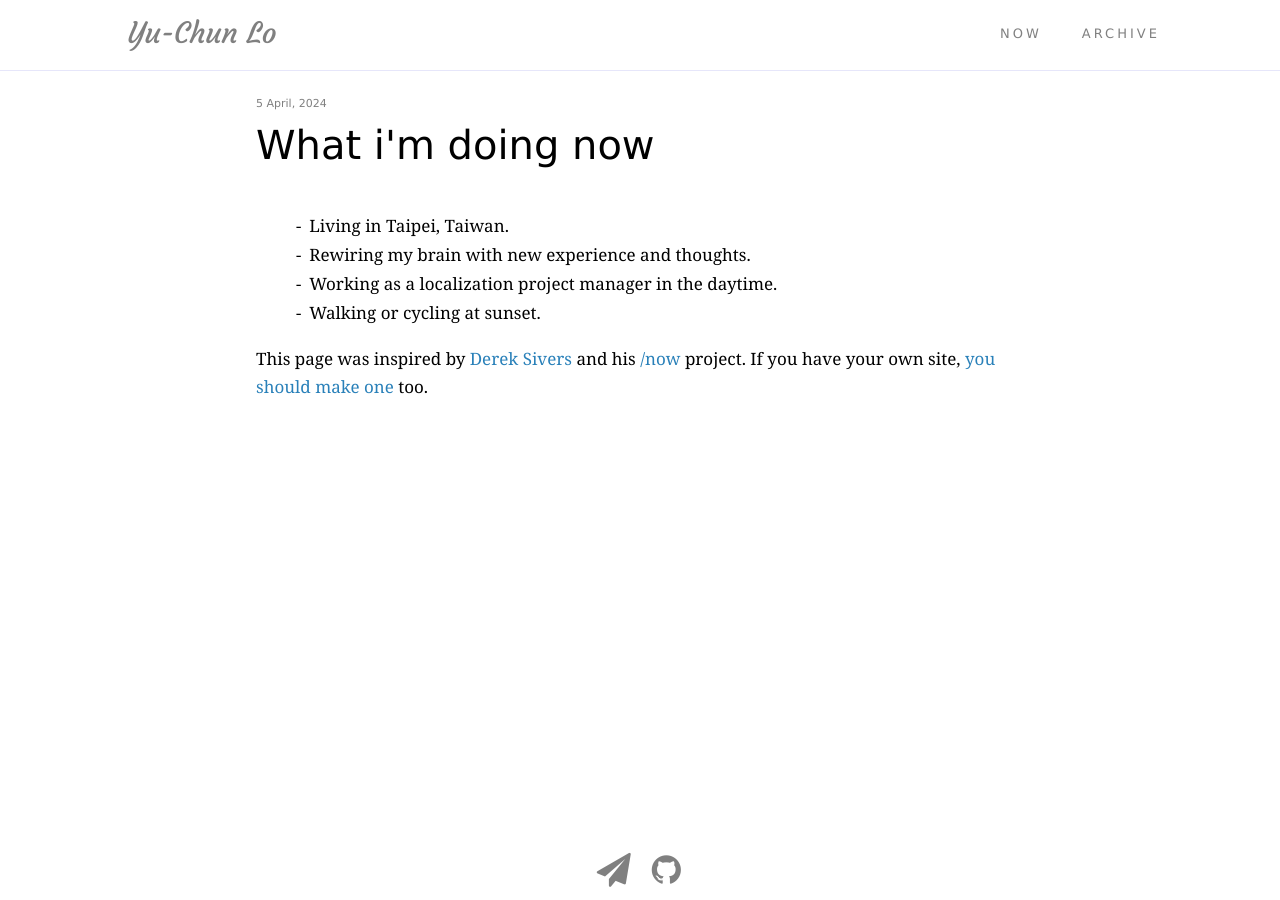
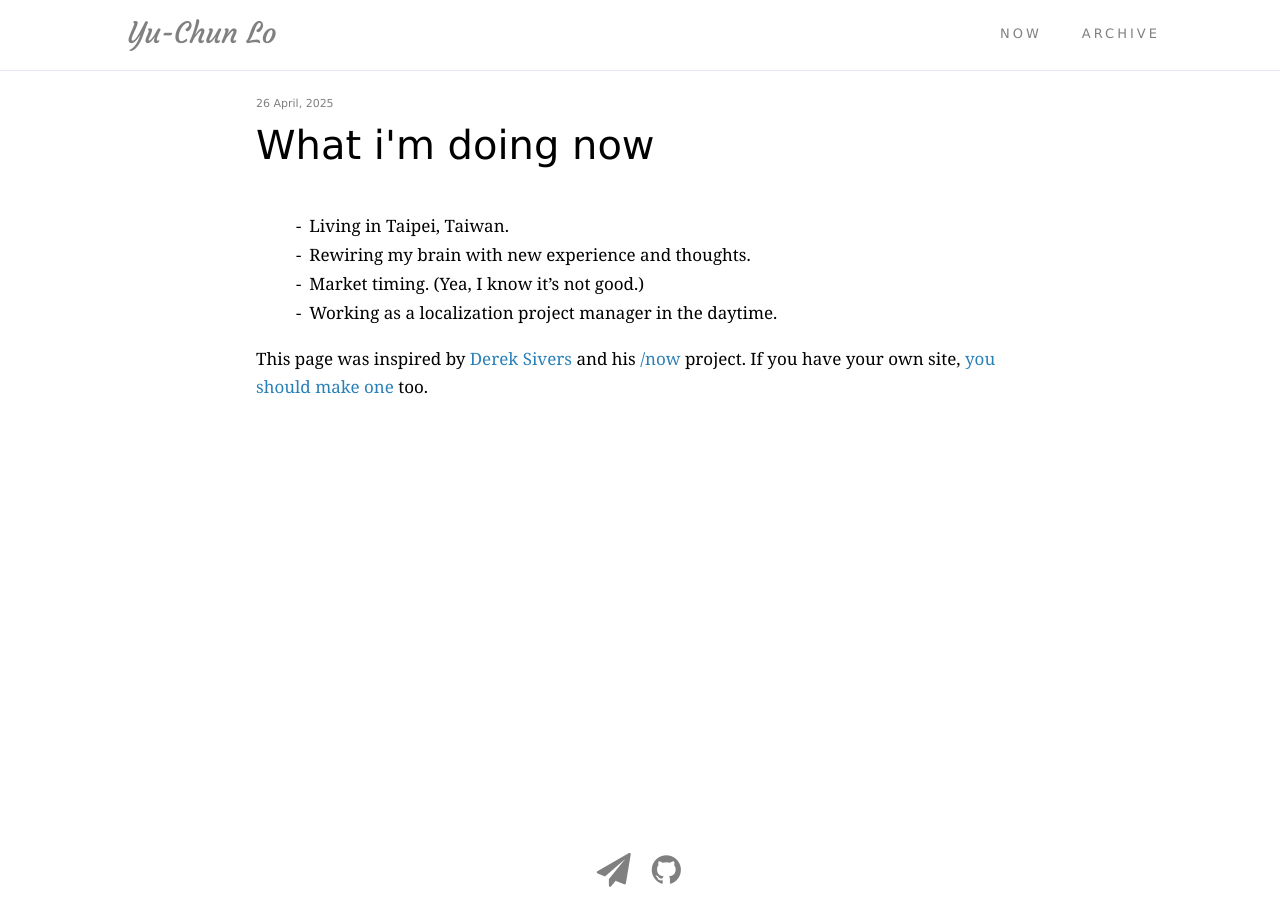
Before and after one commit to yuchunlo/yuchunlo.github.io, a Jekyll site: the page built from _posts/2025-04-26-now.md, in a window 1280 px wide. Built offline with Jekyll 4.4.1, drawn with Linux system fonts in a browser that asks for light colours; nearby versions of some CDN libraries.

Commit message:
Update and rename 2024-04-05-now.md to 2025-04-26-now.md

```diff
--- a/_posts/2024-04-05-now.md
+++ b/_posts/2025-04-26-now.md
@@ -1,16 +1,22 @@
 ---
 layout: post
 title: What i'm doing now
-date: 2024-04-05
+date: 2025-04-26
 permalink: /now/
 ---
 
 - Living in Taipei, Taiwan.
 - Rewiring my brain with new experience and thoughts.
+- Market timing. (Yea, I know it's not good.)
+- Working as a localization project manager in the daytime.
+
+<!--
+date: 2024-04-05
+- Living in Taipei, Taiwan.
+- Rewiring my brain with new experience and thoughts.
 - Working as a localization project manager in the daytime.
 - Walking or cycling at sunset.
 
-<!--
 date: 2017-11-27
 Living in Taipei, Taiwan - I spend all my time on these things:
 - keeping learning by reading, talking with people and deliberately practicing.
```
